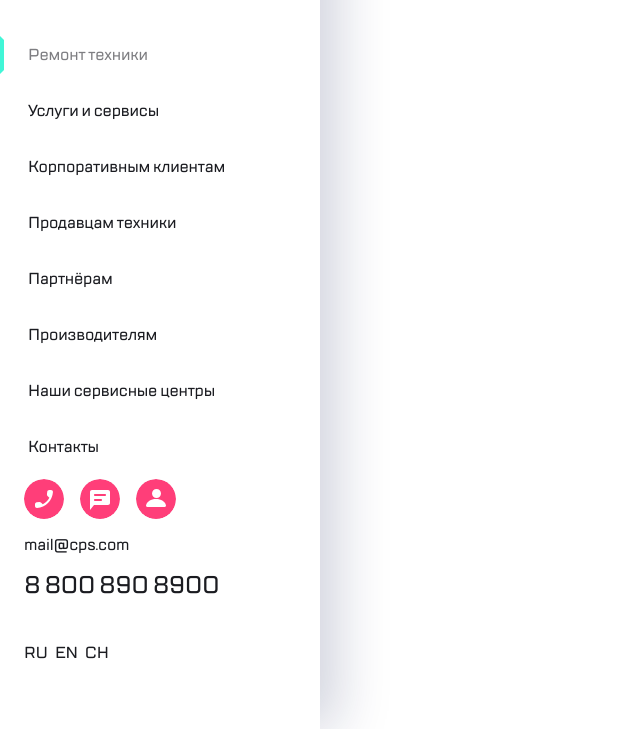
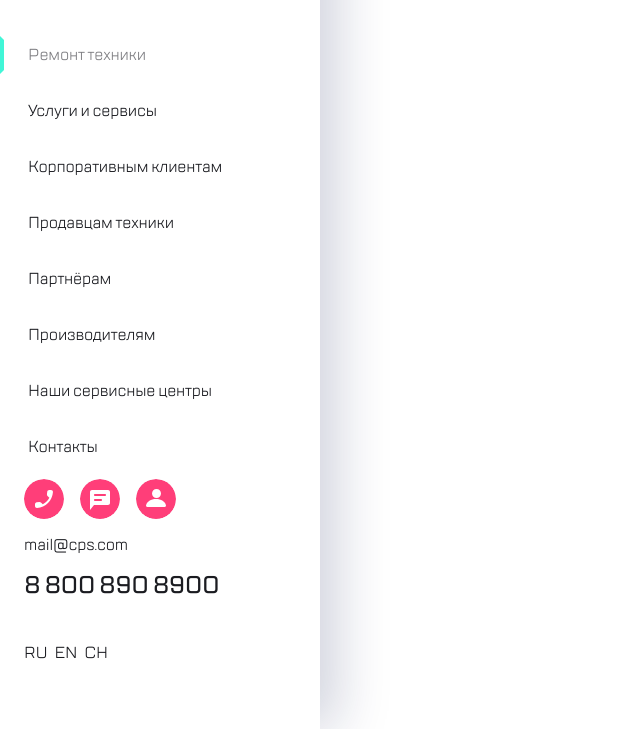
Before and after one commit to anastasiabobukh/cps-sidebar, a plain HTML site: page index.html in a window 1280 px wide. Shown: the part 71-800 px from the top of the page, without its empty margins (0-640 px from the left). Drawn offline with Linux system fonts and the light colour scheme.

Commit message:
first commit

```diff
--- a/style.css
+++ b/style.css
@@ -55,7 +55,6 @@ body {
 
 .side-nav__link {
     font-size: 16px;
-    font-weight: 700;
     line-height: 24px;
     letter-spacing: -0.2px;
     color: #1B1C21;
@@ -113,7 +112,6 @@ body {
     line-height: 24px;
     letter-spacing: -0.2px;
     font-size: 16px;
-    font-weight: bold;
 }
 
 .phone {
@@ -121,7 +119,7 @@ body {
     font-size: 24px;
     line-height: 32px;
     letter-spacing: -0.6px;
-    font-weight: bolder;
+    font-weight: bold;
 }
 
 .lang-list__link {
@@ -129,7 +127,6 @@ body {
     line-height: 24px;
     letter-spacing: -0.2px;
     font-size: 16px;
-    font-weight: bold;
 }
 
 .lang-list__link:hover,
```
